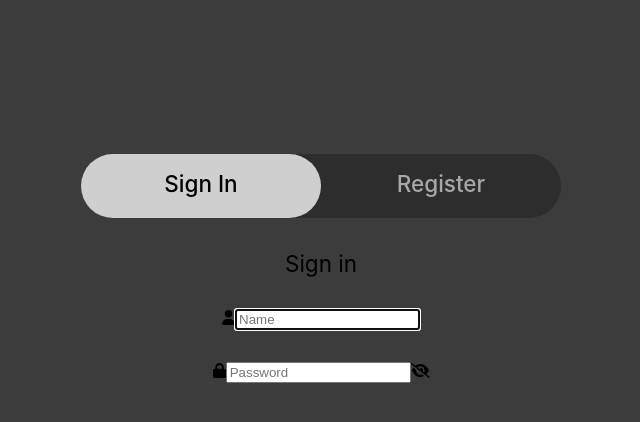
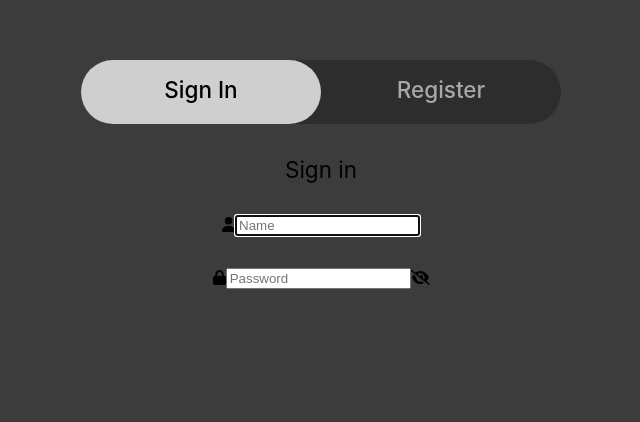
Before and after one commit to therazor113/Dating-next, a Next.js app: page / in a window 1280 px wide. Shown: the part 116-538 px from the top of the page, without its empty margins (319-959 px from the left). Built offline with nearby package versions, Linux system fonts and the light colour scheme.

Commit message:
Added container for home module

```diff
--- a/src/app/page.js
+++ b/src/app/page.js
@@ -12,11 +12,13 @@ const Home = () => {
 
   return (
     <main className={classes.main}>
-      <HomeNavPill
-        navSelect={navSelect}
-        setNavSelect={setNavSelect}
-      />
-      {navSelect ? <RegisterCard /> : <SignInCard />}
+      <div className={classes.homeContainer}>
+        <HomeNavPill
+          navSelect={navSelect}
+          setNavSelect={setNavSelect}
+        />
+        {navSelect ? <RegisterCard /> : <SignInCard />}
+      </div>
     </main>
   )
 }
--- a/src/app/page.module.scss
+++ b/src/app/page.module.scss
@@ -2,6 +2,14 @@
   min-height: 100vh;
   display: flex;
   flex-direction: column;
+  justify-content: center;
   align-items: center;
-  justify-content: center;
 }
+
+.homeContainer {
+  display: flex;
+  flex-direction: column;
+  align-items: center;
+  height: 28rem;
+  width: fit-content;
+}
```
